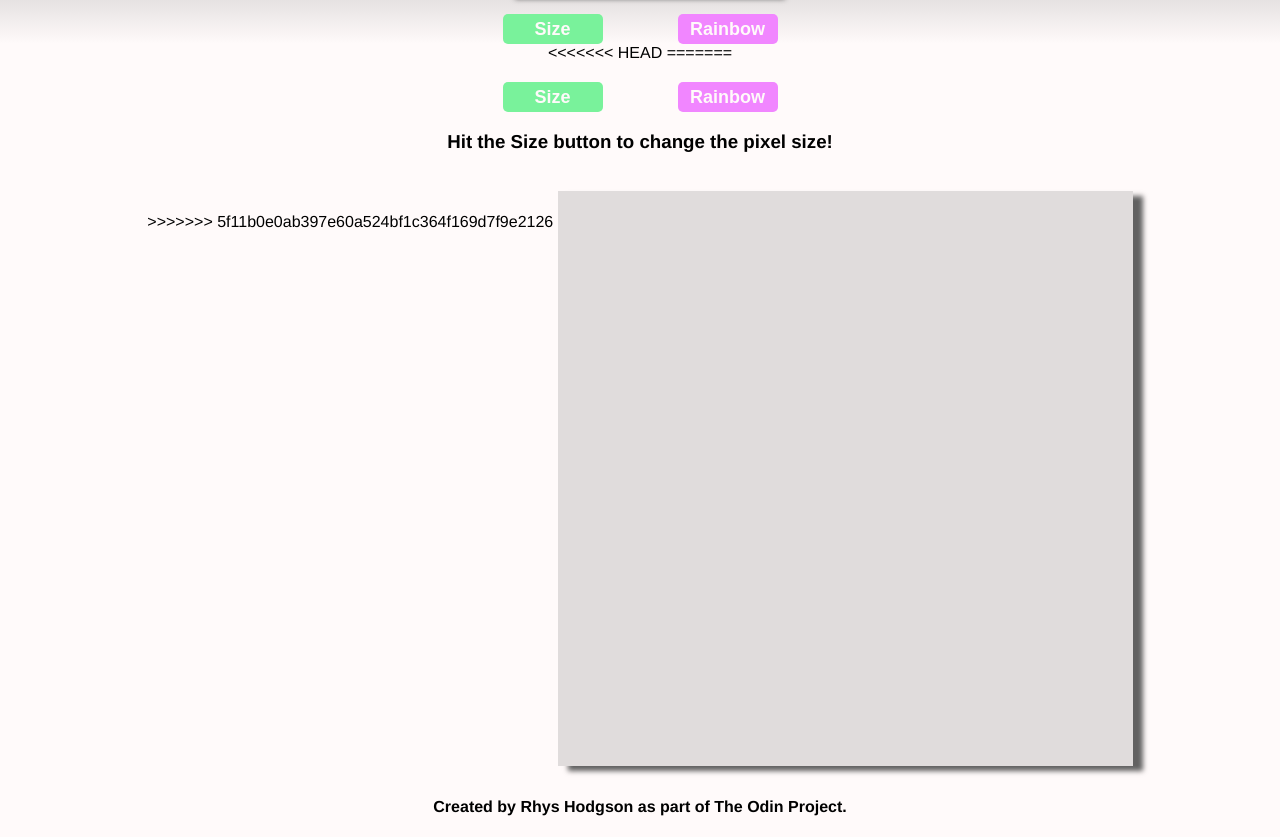
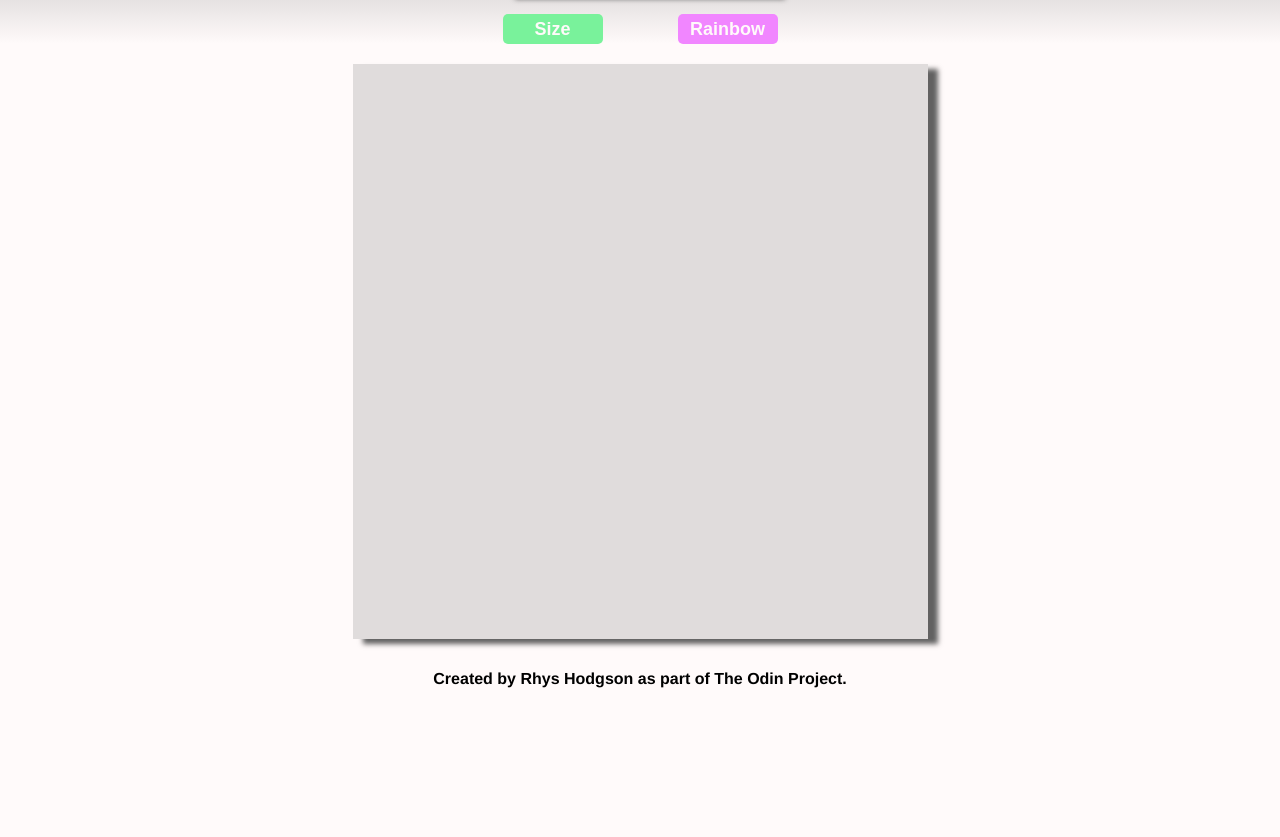
Before and after one commit to rhysez/etch-a-sketch, a plain HTML site: page index.html in a window 1280 px wide. Shown: the part 108-945 px from the top of the page. After the commit the page ends 818 px from the top, so only its background shows below. Drawn offline with Linux system fonts and the light colour scheme.

Commit message:
accept changes

```diff
--- a/index.html
+++ b/index.html
@@ -21,16 +21,6 @@
         </div>
 
 
-<<<<<<< HEAD
-=======
-        <div id="buttons">
-            <button id="gridsize">Size</button>
-            <button id="rainbow">Rainbow</button>
-        </div>
-
-        <h3>Hit the Size button to change the pixel size!</h3>
-
->>>>>>> 5f11b0e0ab397e60a524bf1c364f169d7f9e2126
         <div id="container">
 
         </div>
--- a/style.css
+++ b/style.css
@@ -82,9 +82,6 @@
     text-align: center;
     font-family: Helvetica, Impact, Arial;
     margin: 0px;
-<<<<<<< HEAD
     padding: 0;
-=======
->>>>>>> 5f11b0e0ab397e60a524bf1c364f169d7f9e2126
     height: 100vh;
 }
```
